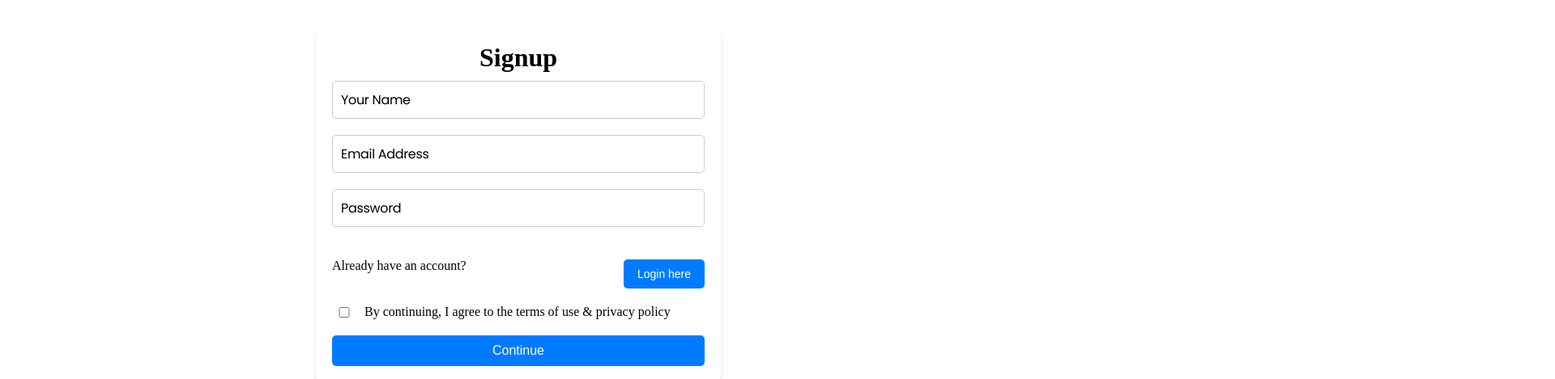
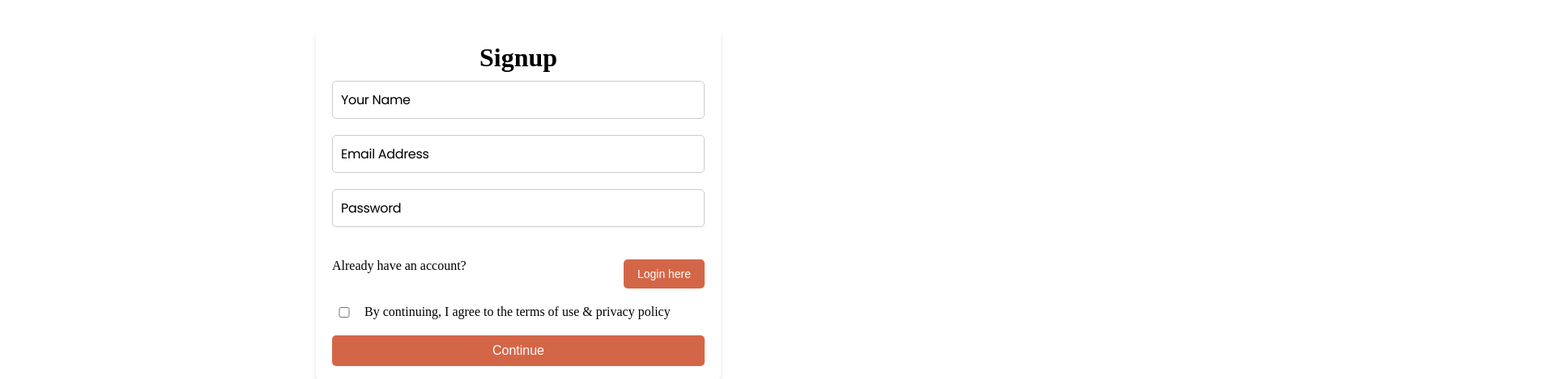
Before and after one commit to shelavalepallavi/figmawebsite, a React (Vite) app: page /signup in a window 1280 px wide. Shown: the part 147-616 px from the top of the page at 81% size, 1920 px wide, since content can reach past the window. Built offline with nearby package versions, Linux system fonts and the light colour scheme; a web font is replaced by a local one.

Commit message:
change in form validation

```diff
--- a/src/App.jsx
+++ b/src/App.jsx
@@ -1,3 +1,4 @@
+
 import React from "react";
 import "./App.css";
 import Home from "./components/Home";
@@ -8,20 +9,23 @@ import Discover from "./components/Discover";
 import Testimonials from "./components/Testimonials";
 import Contact from "./components/Contact";
 import Footer from "./components/Footer";
-import { BrowserRouter, Routes, Route } from "react-router-dom";
+import { Routes, Route, useLocation } from "react-router-dom";
 import Signup from "./components/Signup";
 import Login from "./components/Login";
 
 const App = () => {
+  const location = useLocation();
+  const hideComponentsOnAuthPages = location.pathname === "/login" || location.pathname === "/signup";
+
   return (
     <div className="main_wrapper">
-      <BrowserRouter>
       <Routes>
         <Route path="/" element={<Home />} />
         <Route path="/signup" element={<Signup />} />
         <Route path="/login" element={<Login />} />
       </Routes>
-      </BrowserRouter>
+      {!hideComponentsOnAuthPages && (
+        <>
           <NewArrivals />
           <Categories />
           <Collections />
@@ -29,6 +33,8 @@ const App = () => {
           <Testimonials />
           <Contact />
           <Footer />
+        </>
+      )}
     </div>
   );
 };
--- a/src/components/Login.css
+++ b/src/components/Login.css
@@ -62,7 +62,7 @@
   width: 100%;
   padding: 10px;
   margin-top: 20px;
-  background-color: #007bff;
+  background-color: #d46648;
   color: white;
   border: none;
   border-radius: 5px;
@@ -72,7 +72,7 @@
 }
 
 .loginsignup button:hover {
-  background-color: #0056b3;
+  background-color: #e24115;
   font-weight: bold;
 }
 .loginsignup-login button {
@@ -81,7 +81,7 @@
   cursor: pointer;
   font-size: 14px;
   width: 100px;
-  background: #007bff;
+  background: #d46648;
 }
 
 .loginsignup-login button:hover {
--- a/src/components/Signup.css
+++ b/src/components/Signup.css
@@ -3,7 +3,8 @@
   display: flex;
   justify-content: center;
   align-items: center;
-  height: 100vh;
+  width: 100%;
+  height: 940px;
 }
 
 .loginsignup-container {
@@ -63,7 +64,7 @@
   width: 100%;
   padding: 10px;
   margin-top: 20px;
-  background-color: #007bff;
+  background-color: #e3542c;
   color: white;
   border: none;
   border-radius: 5px;
@@ -73,7 +74,7 @@
 }
 
 .loginsignup button:hover {
-  background-color: #0056b3;
+  background-color: #e24115;
   font-weight: bold;
 }
 .loginsignup-login button {
--- a/src/main.jsx
+++ b/src/main.jsx
@@ -1,10 +1,13 @@
-import { StrictMode } from 'react'
-import { createRoot } from 'react-dom/client'
-import App from './App.jsx'
-import './index.css'
+import { StrictMode } from "react";
+import { createRoot } from "react-dom/client";
+import App from "./App.jsx";
+import "./index.css";
+import { BrowserRouter } from "react-router-dom";
 
-createRoot(document.getElementById('root')).render(
+createRoot(document.getElementById("root")).render(
   <StrictMode>
-    <App />
-  </StrictMode>,
-)
+    <BrowserRouter>
+      <App />
+    </BrowserRouter>
+  </StrictMode>
+);
```
Lines whose indentation alone changed are shown as unchanged.
